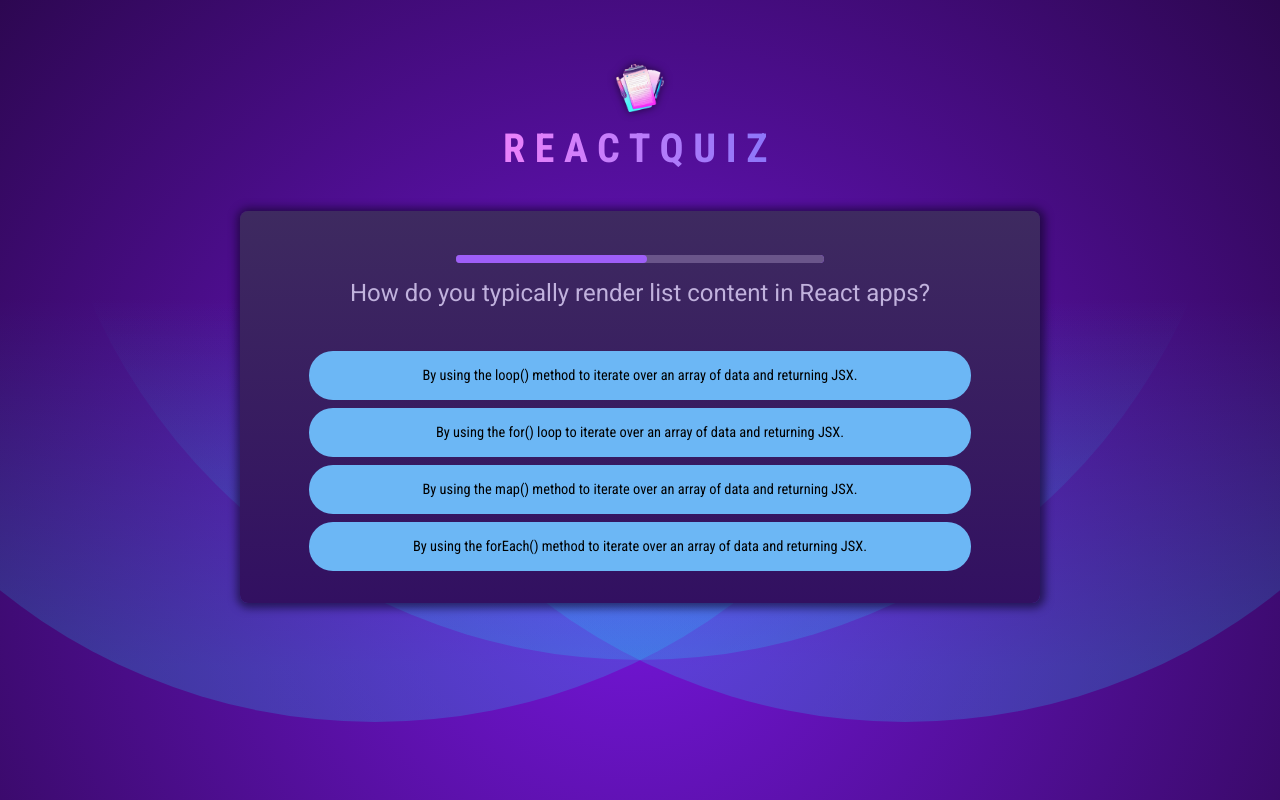
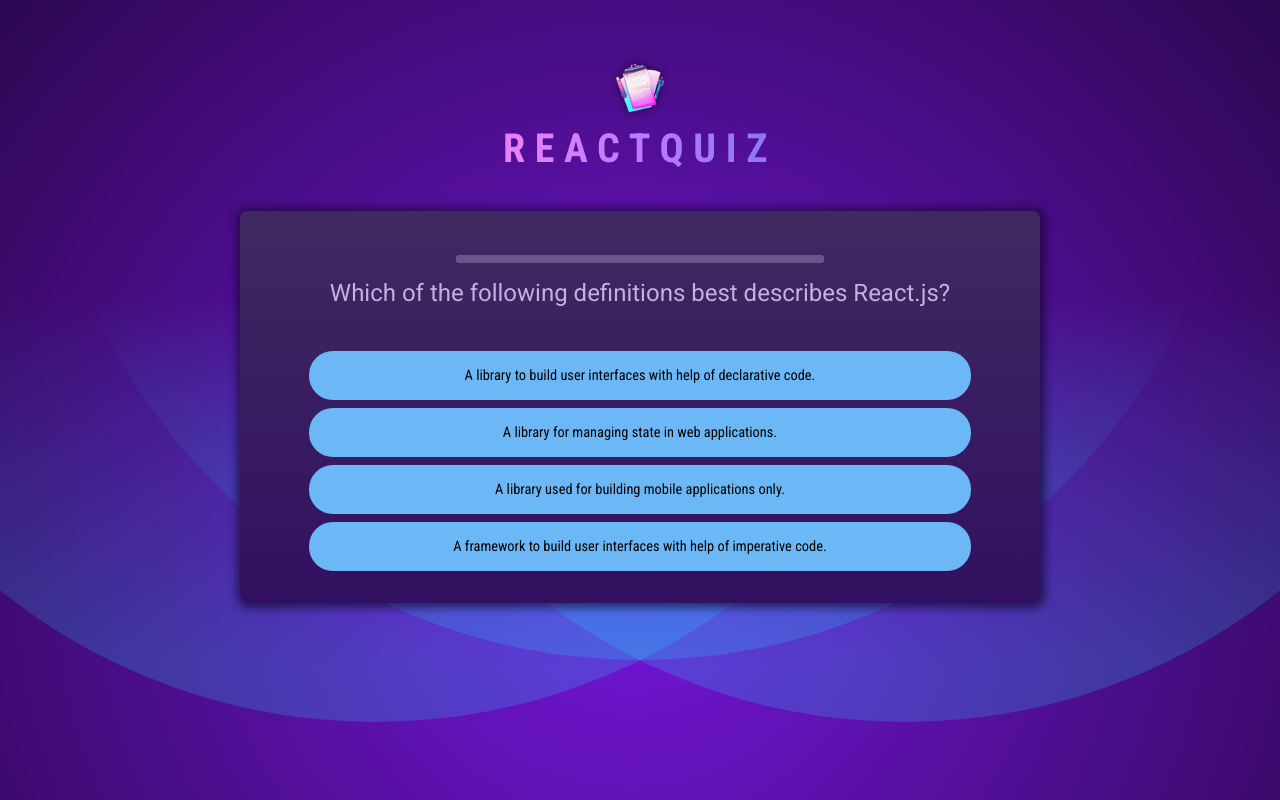
Before and after one commit to karnandohuang/udemy-react-quiz, a React (Vite) app: page / in a window 1280 px wide. Built offline with nearby package versions, Linux system fonts and the light colour scheme.

Commit message:
create Answers.jsx and Question.jsx components

```diff
--- /dev/null
+++ b/src/components/Answers.jsx
@@ -0,0 +1,27 @@
+import {useRef} from "react";
+
+export default function Answers({ answers, selectedAnswer, answerState, onSelect}) {
+    const shuffledAnswers = useRef()
+
+    if (!shuffledAnswers.current) {
+        shuffledAnswers.current = [...answers]
+        shuffledAnswers.current.sort(() => Math.random() - 0.5)
+    }
+
+    return <ul id="answers">
+        {shuffledAnswers.current.map((answer, index) => {
+            const isSelected = selectedAnswer === answer
+            let cssClass = ''
+
+            if (answerState === 'answered' && isSelected) {
+                cssClass = 'selected'
+            }
+
+            if ((answerState === 'correct' || answerState === 'wrong') && isSelected) {
+                cssClass = answerState
+            }
+
+            return <li key={answer} className="answer"><button disabled={!!cssClass} className={cssClass} onClick={() => onSelect(answer)}>{answer}</button></li>
+        })}
+    </ul>
+}
--- /dev/null
+++ b/src/components/Question.jsx
@@ -0,0 +1,15 @@
+import QuestionTimer from "./QuestionTimer.jsx";
+import QUESTIONS from "../question.js";
+import Answers from "./Answers.jsx";
+
+export default function Question({ questionText, answers, selectedAnswer, onSkipAnswer, onSelect, answerState }) {
+
+
+    return <div id="question">
+        <QuestionTimer timeout={5000} onTimeout={onSkipAnswer} />
+        <h2>
+            {questionText}
+        </h2>
+        <Answers answers={answers} selectedAnswer={selectedAnswer} answerState={answerState} onSelect={onSelect} />
+    </div>
+}
--- a/src/components/QuestionTImer.jsx
+++ b/src/components/QuestionTimer.jsx
@@ -1,7 +1,7 @@
 import {useEffect, useState} from "react";
 
 
-export default function QuestionTImer({ timeout = 3000, onTimeout }) {
+export default function QuestionTimer({ timeout = 3000, onTimeout }) {
     const [timer, setTimer] = useState(timeout)
 
     useEffect(() => {
--- a/src/components/Quiz.jsx
+++ b/src/components/Quiz.jsx
@@ -1,20 +1,36 @@
-import {useCallback, useState} from "react";
+import {useCallback, useRef, useState} from "react";
 
 import QUESTIONS from '../question.js'
 import quizCompleteImg from "../assets/quiz-complete.png"
-import QuestionTImer from "./QuestionTImer.jsx";
+import QuestionTimer from "./QuestionTimer.jsx";
+import Answers from "./Answers.jsx";
+import Question from "./Question.jsx";
 
 export default function Quiz(props) {
+    const [answerState, setAnswerState] = useState('')
     const [userAnswers, setUserAnswers] = useState([])
 
-    const activeQuestionIndex = userAnswers.length
+    const activeQuestionIndex = answerState ? userAnswers.length - 1 : userAnswers.length
 
     const quizIsComplete = activeQuestionIndex === QUESTIONS.length
     console.log(quizIsComplete)
 
     const handleSelectAnswer = useCallback((answer) => {
+        setAnswerState('answered')
         setUserAnswers(prevAnswer => [...prevAnswer, answer])
-    }, [])
+
+        setTimeout(() => {
+            console.log('hehe', answer === QUESTIONS[activeQuestionIndex].answers[0])
+            if (answer === QUESTIONS[activeQuestionIndex].answers[0]) {
+                setAnswerState('correct')
+            } else {
+                setAnswerState('wrong')
+            }
+            setTimeout(() => {
+                setAnswerState('')
+            }, 2000)
+        }, 1000)
+    }, [activeQuestionIndex])
 
     const handleSkipAnswer = useCallback(() => handleSelectAnswer(null), [handleSelectAnswer])
 
@@ -25,23 +41,19 @@ export default function Quiz(props) {
         </div>
     }
 
-    const shuffledAnswers = [...QUESTIONS[activeQuestionIndex].answers]
-    shuffledAnswers.sort((a, b) => Math.random() - 0.5)
 
 
     return (
         <div id="quiz">
-            <div id="question">
-                <QuestionTImer key={activeQuestionIndex} timeout={1000} onTimeout={handleSkipAnswer} />
-                <h2>
-                    {QUESTIONS[activeQuestionIndex].text}
-                </h2>
-                <ul id="answers">
-                    {shuffledAnswers.map((answer, index) => {
-                        return <li key={answer} className="answer"><button onClick={() => handleSelectAnswer(answer)}>{answer}</button></li>
-                    })}
-                </ul>
-            </div>
+            <Question
+                key={activeQuestionIndex}
+                questionText={QUESTIONS[activeQuestionIndex].text}
+                answers={QUESTIONS[activeQuestionIndex].answers}
+                answerState={answerState}
+                selectedAnswer={userAnswers[userAnswers.length - 1]}
+                onSelect={handleSelectAnswer}
+                onSkipAnswer={handleSkipAnswer}
+            />
         </div>
     )
 }
```
